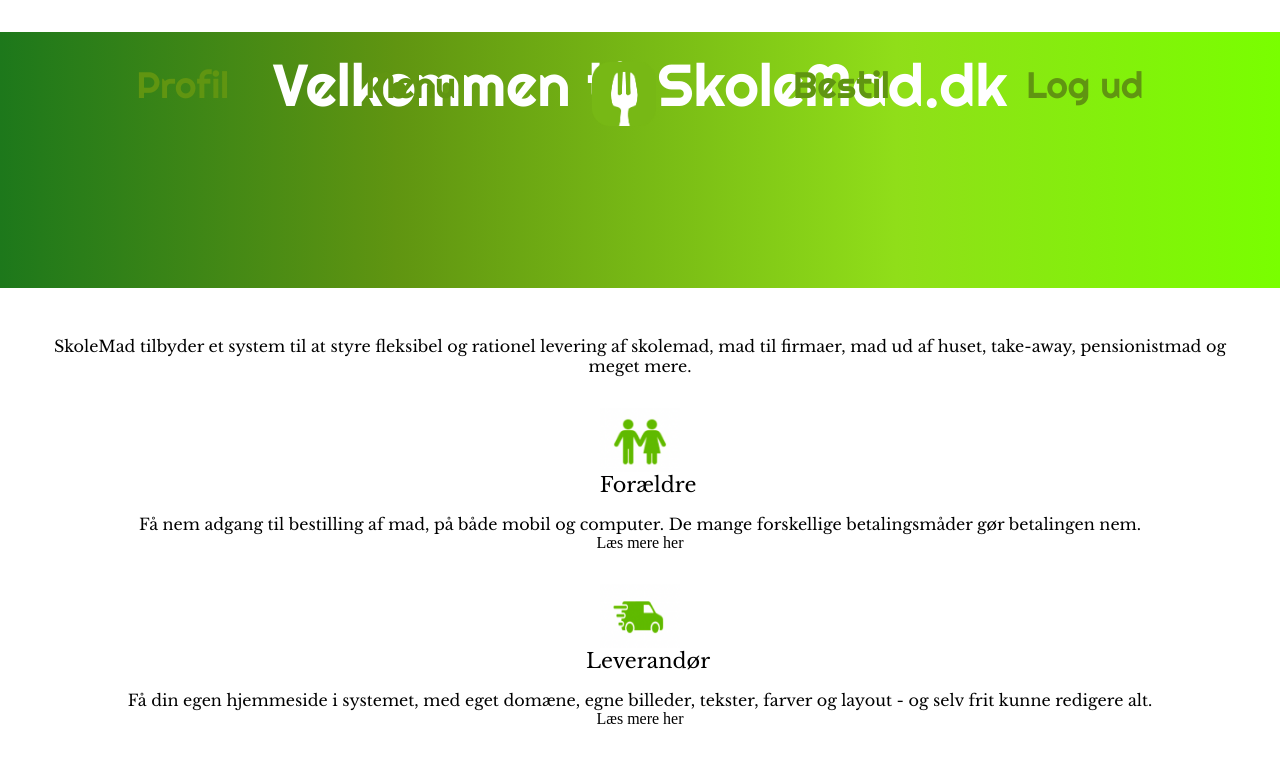
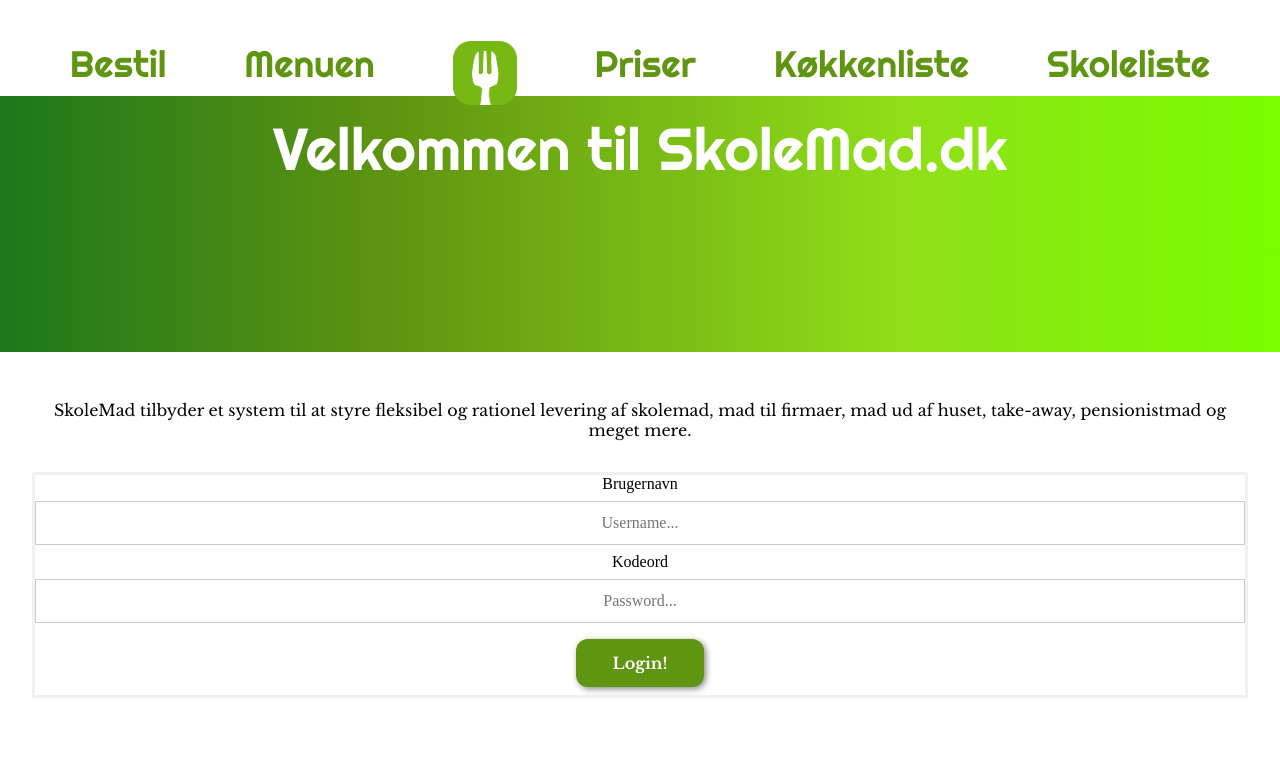
Before and after one commit to Thea5897/skolemad_project, a plain HTML site: page index.html in a window 1280 px wide. Shown: the top 757 px of the page. Drawn offline with nearby package versions, Linux system fonts and the light colour scheme.

Commit message:
Frontpage mobil donee

```diff
--- a/index.html
+++ b/index.html
@@ -29,15 +29,16 @@
         </div>
 
         <ul id="menu" class="hidden">
-          <li><a href="index.html">Profil</a></li>
-          <li><a href="#second_section">Menu</a></li>
+          <li><a href="index.html">Bestil</a></li>
+          <li><a href="#second_section">Menuen</a></li>
           <li>
             <a href="index.html"
               ><img src="img/Logo.png" alt="logo" id="logo_menu"
             /></a>
           </li>
-          <li><a href="#third_section">Bestil</a></li>
-          <li><a href="kompetencer.html">Log ud</a></li>
+          <li><a href="#third_section">Priser</a></li>
+          <li><a href="kompetencer.html">Køkkenliste</a></li>
+          <li><a href="kompetencer.html">Skoleliste</a></li>
         </ul>
       </nav>
     <header>
@@ -53,7 +54,23 @@
       </p>
     </section>
 
-    <section class="second_section"></section>
+    <section class="second_section">
+        <form>
+
+            <div class="container">
+              <label><b>Brugernavn</b></label>
+              <input type="text" placeholder="Username...">
+
+              <label for="psw"><b>Kodeord</b></label>
+              <input type="password" placeholder="Password...">
+
+              <a href="#landing_page.html"><button>Login!</button></a>
+              <label>
+            </div>
+          </form>
+    </section>
+
+
 
     <section class="third_section">
       <div id="content">
@@ -67,6 +84,7 @@
         </p>
         <button>Læs mere her</button>
       </div>
+
       <div id="content">
         <div id="icon">
           <img src="img/leverandør.png" alt="Leverandør" />
--- a/style.css
+++ b/style.css
@@ -68,9 +68,9 @@ body {
 
 header {
   position: static;
-  top: 0;
   width: 100%;
   height: 16rem;
+  margin-top: 89px;
 
   background-color: var(--primary-dark-color);
   background: rgb(29, 120, 27);
@@ -94,6 +94,10 @@ header {
   padding-top: 2rem;
   padding-left: 1rem;
   padding-right: 1rem;
+}
+
+.second_section {
+  text-align: center;
 }
 
 .third_section {
@@ -135,6 +139,58 @@ footer div {
   padding-top: 2rem;
 }
 
+/* LOGIN FORM */
+form {
+  border: 3px solid #f1f1f1;
+  margin: 2rem;
+}
+
+/* Full-width inputs */
+input[type="text"],
+input[type="password"] {
+  width: 100%;
+  padding: 12px 20px;
+  margin: 8px 0;
+  display: inline-block;
+  border: 1px solid #ccc;
+  box-sizing: border-box;
+}
+
+/* Set a style for all buttons */
+button {
+  background-color: var(--primary-dark-color);
+  color: white;
+  padding: 14px 20px;
+  margin: 8px 0;
+  border: none;
+  cursor: pointer;
+  border-radius: 12px;
+  width: 8rem;
+  box-shadow: 2px 2px 6px #888888;
+  font-family: Libre Baskerville;
+  font-weight: 700;
+}
+
+button:hover {
+  background-color: #e76f2c;
+}
+
+a {
+  font-family: Righteous;
+}
+
+a:hover {
+  background-color: #e76f2c;
+}
+
+body > nav:nth-child(1) {
+  position: fixed;
+  top: 0px;
+  background-color: white;
+  padding-block: 1px;
+  width: 100%;
+}
+
 /* BURGERMENU */
 .hidden {
   display: none;
@@ -171,12 +227,13 @@ footer div {
   position: fixed;
   background-color: white;
   width: 100vw;
-  height: 18rem;
+  height: 100vh;
 }
 
 #menu li {
   display: flex;
   justify-content: center;
+  margin: 0.5rem;
 }
 
 #logo_menu {
@@ -206,11 +263,12 @@ footer div {
     display: flex;
     justify-content: space-evenly;
     flex-flow: row;
-    background-color: transparent;
-    margin-top: 30px;
+    background-color: white;
+    /* margin-top: 30px; */
     font-family: Righteous;
     color: #609511;
     font-size: 2.3rem;
+    height: 7vh;
   }
 
   #logo_menu {
@@ -222,5 +280,13 @@ footer div {
   #logo_burger {
     display: none;
   }
+
+  #menu_support {
+    margin: 0rem;
+  }
   /*BURGERMENU SLUT*/
+
+  header {
+    margin-top: 6rem;
+  }
 }
```
Also changed, not shown: landing_page.html (+5 -2 lines).
